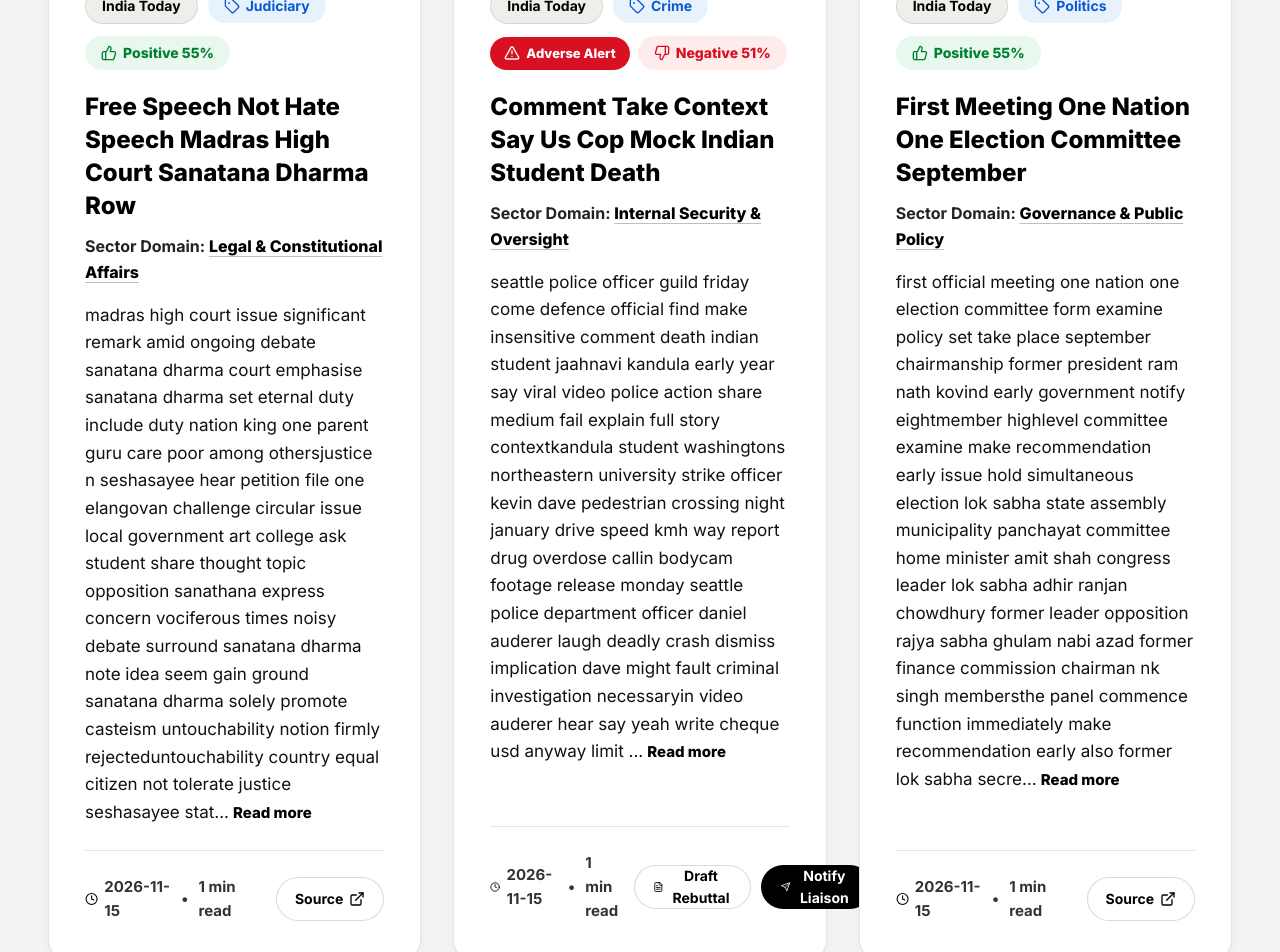
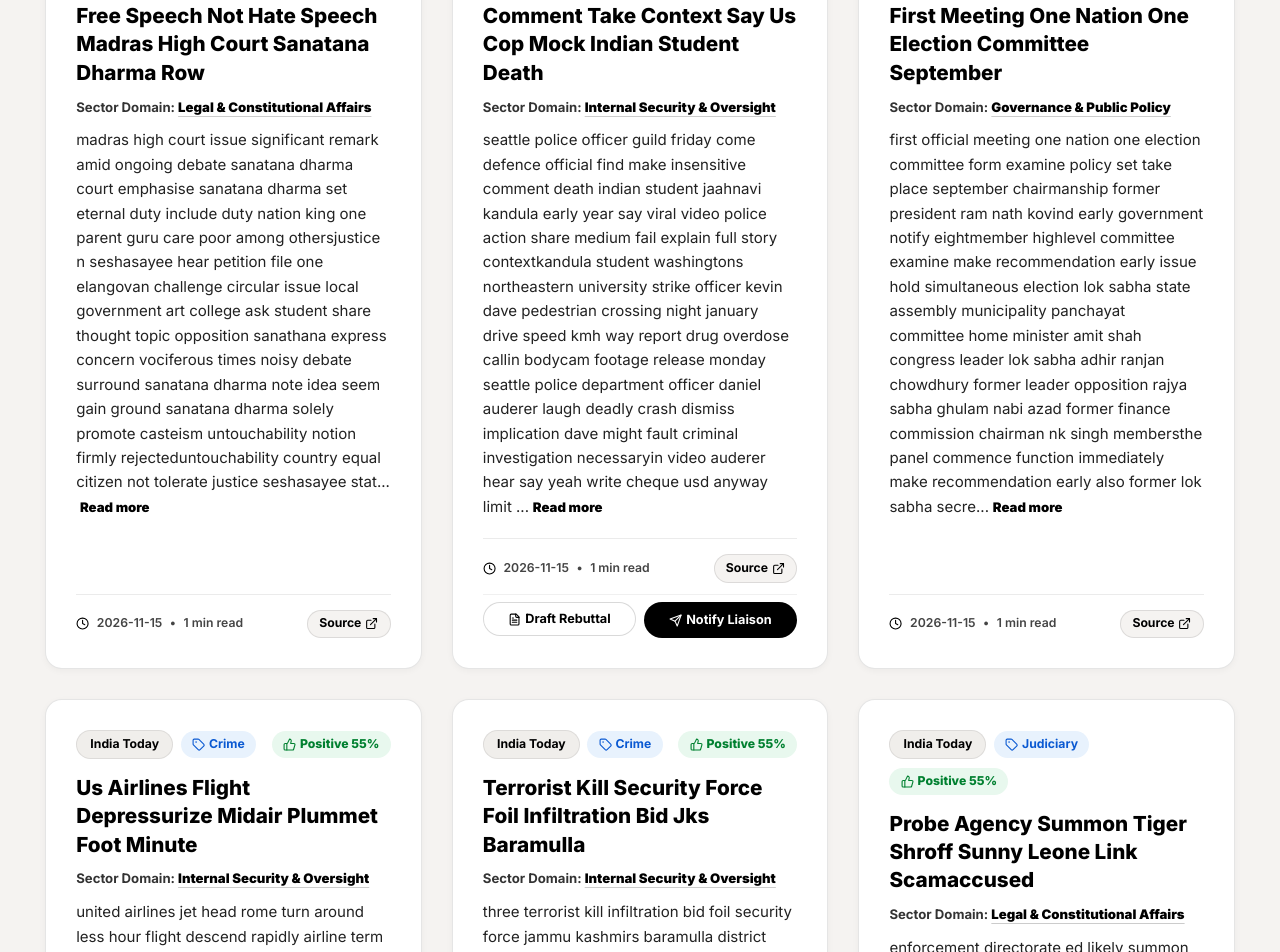
Before and after one commit to hxr5hil/Spectrum, a Next.js app in the folder frontend/: page / in a window 1280 px wide. Shown: the part 900-1852 px from the top of the page. Built offline with nearby package versions, Linux system fonts and the light colour scheme; no server answers.

Commit message:
Zoom out slightly and refactor card footer to prevent button clipping

```diff
--- a/frontend/src/components/ArticleCard.tsx
+++ b/frontend/src/components/ArticleCard.tsx
@@ -66,23 +66,23 @@ export default function ArticleCard({
   const getSentimentPill = () => {
     if (article.Sentiment === "negative" || negScore >= 0.50) {
       return (
-        <span className="inline-flex items-center gap-1.5 px-4 py-1.5 rounded-full text-[14px] font-extrabold bg-[#FEECEC] text-[#D91022]">
-          <ThumbsDown className="w-4 h-4" />
+        <span className="inline-flex items-center gap-1 px-3 py-1 rounded-full text-[13px] font-extrabold bg-[#FEECEC] text-[#D91022] whitespace-nowrap">
+          <ThumbsDown className="w-3.5 h-3.5" />
           Negative {Math.round(negScore * 100)}%
         </span>
       );
     }
     if (article.Sentiment === "neutral") {
       return (
-        <span className="inline-flex items-center gap-1.5 px-4 py-1.5 rounded-full text-[14px] font-extrabold bg-[#EFEFEF] text-[#222222]">
-          <Minus className="w-4 h-4" />
+        <span className="inline-flex items-center gap-1 px-3 py-1 rounded-full text-[13px] font-extrabold bg-[#EFEFEF] text-[#222222] whitespace-nowrap">
+          <Minus className="w-3.5 h-3.5" />
           Neutral {Math.round(neuScore * 100)}%
         </span>
       );
     }
     return (
-      <span className="inline-flex items-center gap-1.5 px-4 py-1.5 rounded-full text-[14px] font-extrabold bg-[#E8F8EE] text-[#008030]">
-        <ThumbsUp className="w-4 h-4" />
+      <span className="inline-flex items-center gap-1 px-3 py-1 rounded-full text-[13px] font-extrabold bg-[#E8F8EE] text-[#008030] whitespace-nowrap">
+        <ThumbsUp className="w-3.5 h-3.5" />
         Positive {Math.round(posScore * 100)}%
       </span>
     );
@@ -90,53 +90,53 @@ export default function ArticleCard({
 
   return (
     <div
-      className={`eleven-card p-9 flex flex-col justify-between min-h-[440px] ${
-        isCritical ? "border-2 border-[#D91022] shadow-lg" : "border border-black/[0.12]"
+      className={`eleven-card p-7 sm:p-8 flex flex-col justify-between min-h-[420px] transition-all ${
+        isCritical ? "border-2 border-[#D91022] shadow-md" : "border border-black/[0.1]"
       }`}
     >
       <div>
         {/* Top Badges */}
-        <div className="flex flex-wrap items-center justify-between gap-3 mb-5">
-          <div className="flex items-center space-x-2.5">
-            <span className="px-4 py-1.5 rounded-full bg-[#F0EEEB] text-[#000000] text-[14px] font-bold border border-black/[0.1]">
+        <div className="flex flex-wrap items-center justify-between gap-2.5 mb-4">
+          <div className="flex flex-wrap items-center gap-2">
+            <span className="px-3.5 py-1 rounded-full bg-[#F0EEEB] text-[#000000] text-[13px] font-bold border border-black/[0.08] whitespace-nowrap">
               {article.Source || "Digital Media"}
             </span>
-            <span className="inline-flex items-center gap-1.5 px-4 py-1.5 rounded-full bg-[#E8F2FD] text-[#0A59D2] text-[14px] font-bold">
-              <Tag className="w-4 h-4" />
+            <span className="inline-flex items-center gap-1 px-3 py-1 rounded-full bg-[#E8F2FD] text-[#0A59D2] text-[13px] font-bold whitespace-nowrap">
+              <Tag className="w-3.5 h-3.5" />
               {article.Category}
             </span>
           </div>
 
-          <div className="flex items-center space-x-2">
+          <div className="flex items-center gap-2">
             {isCritical && (
-              <span className="inline-flex items-center gap-1.5 px-3.5 py-1.5 rounded-full text-[13px] font-extrabold bg-[#D91022] text-white">
-                <AlertTriangle className="w-4 h-4" />
-                Adverse Alert
+              <span className="inline-flex items-center gap-1 px-2.5 py-1 rounded-full text-[12px] font-extrabold bg-[#D91022] text-white whitespace-nowrap">
+                <AlertTriangle className="w-3.5 h-3.5" />
+                Adverse
               </span>
             )}
             {getSentimentPill()}
           </div>
         </div>
 
-        {/* Title - Large, Bold (Visible from far away) */}
-        <h3 className="text-[24px] font-extrabold text-[#000000] mb-3 leading-snug hover:text-[#0A59D2] transition cursor-pointer">
+        {/* Title */}
+        <h3 className="text-[20px] sm:text-[22px] font-extrabold text-[#000000] mb-2.5 leading-snug hover:text-[#0A59D2] transition cursor-pointer">
           <a href={article.URL} target="_blank" rel="noopener noreferrer">
             {article.Title || article.Heading}
           </a>
         </h3>
 
         {/* Domain Topic */}
-        <p className="text-[16px] font-bold text-[#222222] mb-4">
-          Sector Domain: <span className="text-[#000000] font-extrabold underline decoration-black/25 underline-offset-4">{article.Ministry || article.Category}</span>
+        <p className="text-[14px] font-bold text-[#333333] mb-3">
+          Sector Domain: <span className="text-[#000000] font-black underline decoration-black/20 underline-offset-4">{article.Ministry || article.Category}</span>
         </p>
 
-        {/* Excerpt - 17px Dark Readable Text */}
-        <p className="text-[17px] text-[#111111] leading-relaxed mb-6 font-normal">
+        {/* Excerpt */}
+        <p className="text-[15px] sm:text-[16px] text-[#222222] leading-relaxed mb-5 font-normal">
           {showFull ? (article.FullBody || article.Body) : article.Body}
-          {article.Body && article.Body.length > 200 && (
+          {article.Body && article.Body.length > 180 && (
             <button
               onClick={() => setShowFull(!showFull)}
-              className="ml-1 text-[#000000] hover:underline text-[15px] font-extrabold inline-block"
+              className="ml-1 text-[#000000] hover:underline text-[14px] font-black inline-block"
             >
               {showFull ? "Show less" : "Read more"}
             </button>
@@ -145,60 +145,59 @@ export default function ArticleCard({
       </div>
 
       {/* Card Footer */}
-      <div className="pt-6 border-t border-black/[0.1] flex flex-col sm:flex-row sm:items-center sm:justify-between gap-4 text-[15px]">
-        <div className="flex items-center space-x-2.5 text-[#333333] font-bold">
-          <span className="flex items-center gap-1.5">
-            <Clock className="w-4 h-4 text-[#000000]" />
-            {article.PublishedAt || "Today"}
-          </span>
-          <span>•</span>
-          <span>{article.ReadTime || "2 min"}</span>
-        </div>
-
-        {/* Action Buttons */}
-        <div className="flex items-center space-x-2.5">
-          {isCritical && (
-            <button
-              onClick={() => onOpenRebuttal(article)}
-              className="eleven-pill-outline text-[14px] h-11 px-5 font-bold"
-            >
-              <FileText className="w-4 h-4 mr-1.5" />
-              <span>Draft Rebuttal</span>
-            </button>
-          )}
-
-          {isCritical && (
-            <button
-              onClick={handleDispatch}
-              disabled={dispatched}
-              className={`eleven-pill-btn text-[14px] h-11 px-5 font-bold ${
-                dispatched ? "bg-[#EFEFEF] text-[#000000] cursor-default" : ""
-              }`}
-            >
-              {dispatched ? (
-                <>
-                  <CheckCircle2 className="w-4 h-4 text-[#000000] mr-1.5" />
-                  <span>Notified</span>
-                </>
-              ) : (
-                <>
-                  <Send className="w-4 h-4 mr-1.5" />
-                  <span>Notify Liaison</span>
-                </>
-              )}
-            </button>
-          )}
+      <div className="pt-4 border-t border-black/[0.08] space-y-3">
+        {/* Metadata row: Date/Read time on left, Source link on right */}
+        <div className="flex items-center justify-between text-[13px] text-[#444444]">
+          <div className="flex items-center space-x-2 font-semibold whitespace-nowrap">
+            <Clock className="w-3.5 h-3.5 text-[#000000]" />
+            <span>{article.PublishedAt || "2026-11-15"}</span>
+            <span>•</span>
+            <span>{article.ReadTime || "2 min"}</span>
+          </div>
 
           <a
             href={article.URL}
             target="_blank"
             rel="noopener noreferrer"
-            className="eleven-pill-outline text-[14px] h-11 px-5 text-[#000000] font-bold"
+            className="inline-flex items-center gap-1 px-3 py-1 rounded-full bg-[#F5F3F1] hover:bg-[#EAE7E2] text-[#000000] font-bold text-[13px] border border-black/[0.1] transition whitespace-nowrap"
           >
             <span>Source</span>
-            <ExternalLink className="w-4 h-4 ml-1.5 text-[#000000]" />
+            <ExternalLink className="w-3.5 h-3.5 text-[#000000]" />
           </a>
         </div>
+
+        {/* Action Buttons for Critical / Adverse articles: clean 2-column row */}
+        {isCritical && (
+          <div className="grid grid-cols-2 gap-2 pt-2 border-t border-black/[0.06]">
+            <button
+              onClick={() => onOpenRebuttal(article)}
+              className="eleven-pill-outline text-[13px] h-9 px-3 font-bold w-full justify-center whitespace-nowrap"
+            >
+              <FileText className="w-3.5 h-3.5 mr-1 shrink-0" />
+              <span>Draft Rebuttal</span>
+            </button>
+
+            <button
+              onClick={handleDispatch}
+              disabled={dispatched}
+              className={`eleven-pill-btn text-[13px] h-9 px-3 font-bold w-full justify-center whitespace-nowrap ${
+                dispatched ? "bg-[#EFEFEF] text-[#000000] border border-black/[0.1] cursor-default" : ""
+              }`}
+            >
+              {dispatched ? (
+                <>
+                  <CheckCircle2 className="w-3.5 h-3.5 text-[#000000] mr-1 shrink-0" />
+                  <span>Notified</span>
+                </>
+              ) : (
+                <>
+                  <Send className="w-3.5 h-3.5 mr-1 shrink-0" />
+                  <span>Notify Liaison</span>
+                </>
+              )}
+            </button>
+          </div>
+        )}
       </div>
     </div>
   );
--- a/frontend/src/styles/globals.css
+++ b/frontend/src/styles/globals.css
@@ -19,6 +19,7 @@
 }
 
 html {
+  zoom: 0.94;
   width: 100%;
   overflow-x: hidden;
 }
@@ -27,8 +28,8 @@ body {
   background-color: #F5F3F1;
   color: #111111;
   font-family: 'Inter', -apple-system, BlinkMacSystemFont, "Segoe UI", Roboto, sans-serif;
-  font-size: 16px;
-  line-height: 1.6;
+  font-size: 15px;
+  line-height: 1.55;
   width: 100%;
   margin: 0;
   padding: 0;
@@ -50,24 +51,24 @@ body {
 
 .eleven-card {
   background-color: #FFFFFF;
-  border-radius: 20px;
+  border-radius: 18px;
   border: 1px solid rgba(0, 0, 0, 0.1);
-  box-shadow: 0 2px 10px rgba(0, 0, 0, 0.04);
+  box-shadow: 0 2px 8px rgba(0, 0, 0, 0.04);
   transition: all 0.2s ease;
 }
 
 .eleven-card:hover {
   border-color: rgba(0, 0, 0, 0.2);
-  box-shadow: 0 6px 18px rgba(0, 0, 0, 0.07);
+  box-shadow: 0 6px 16px rgba(0, 0, 0, 0.07);
 }
 
 .eleven-pill-btn {
   background-color: #000000;
   color: #FFFFFF;
   border-radius: 9999px;
-  min-height: 42px;
-  padding: 0 20px;
-  font-size: 14px;
+  min-height: 38px;
+  padding: 0 18px;
+  font-size: 13.5px;
   font-weight: 700;
   transition: all 0.15s ease;
   display: inline-flex;
@@ -83,9 +84,9 @@ body {
   background-color: #FFFFFF;
   color: #000000;
   border-radius: 9999px;
-  min-height: 40px;
-  padding: 0 18px;
-  font-size: 14px;
+  min-height: 36px;
+  padding: 0 16px;
+  font-size: 13.5px;
   font-weight: 700;
   border: 1.5px solid rgba(0, 0, 0, 0.15);
   transition: all 0.15s ease;
@@ -101,8 +102,8 @@ body {
 
 /* Custom scrollbars */
 ::-webkit-scrollbar {
-  width: 8px;
-  height: 8px;
+  width: 7px;
+  height: 7px;
 }
 ::-webkit-scrollbar-track {
   background: #F5F3F1;
```
